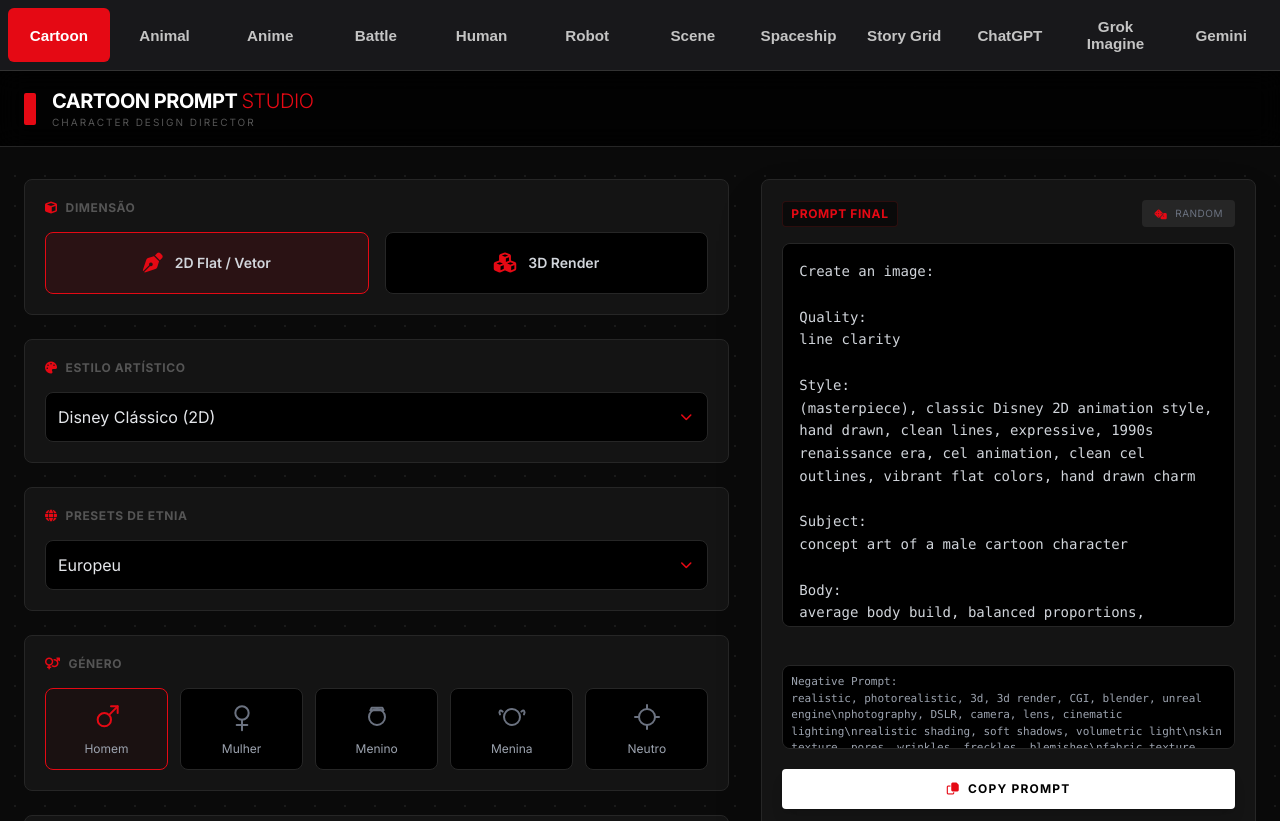
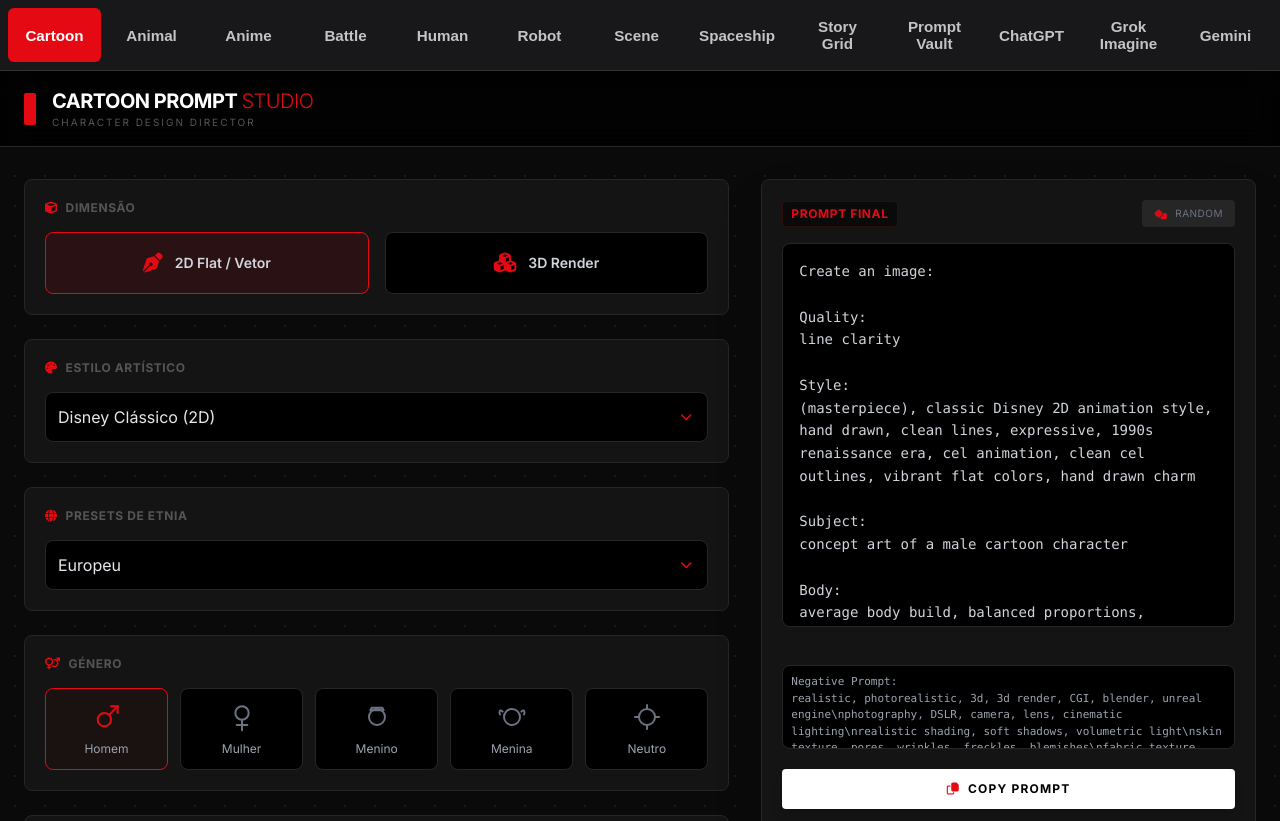
Before and after one commit to muydanado/Prompt-Studio, a plain HTML site: page index.html in a window 1280 px wide. Drawn offline with nearby package versions, Linux system fonts and the light colour scheme.

Commit message:
Add 'Prompt Vault' tab and update iframe sources
Added a new tab for 'Prompt Vault' and updated iframe sources.

```diff
--- a/index.html
+++ b/index.html
@@ -94,12 +94,14 @@
         <button class="tab-button" data-target="tab-scene" data-highlight="#4125D0" role="tab">Scene</button>
         <button class="tab-button" data-target="tab-spaceship" data-highlight="#C6BEB5" role="tab">Spaceship</button>
         <button class="tab-button" data-target="tab-storygrid" data-highlight="#0f9d58" role="tab">Story Grid</button>
+        <button class="tab-button" data-target="tab-vault" data-highlight="#DFE0E2" role="tab">Prompt Vault</button>
         <button class="tab-button" data-target="tab-chatgpt" data-external="https://chatgpt.com/"
             data-highlight="#14b8a6" role="tab">ChatGPT</button>
         <button class="tab-button" data-external="https://grok.com/imagine" data-highlight="#ec4899" role="tab">Grok
             Imagine</button>
         <button class="tab-button" data-external="https://gemini.google.com/app" data-highlight="#0ea5e9"
             role="tab">Gemini</button>
+
     </div>
     <div class="tab-content">
         <iframe id="tab-cartoon" class="tab-panel active" src="cartoon.html" title="Cartoon Generator"
@@ -114,6 +116,8 @@
         <iframe id="tab-spaceship" class="tab-panel" src="spaceship.html" title="Spaceship Prompt Studio"
             loading="lazy"></iframe>
         <iframe id="tab-storygrid" class="tab-panel" src="StoryGrid.html" title="Story Grid" loading="lazy"></iframe>
+        <iframe id="tab-vault" class="tab-panel" src="https://image-prompt-vault.web.app/" title="Prompt Vault"
+            loading="lazy"></iframe>
     </div>
     <script>
         const buttons = document.querySelectorAll('.tab-button');
```
